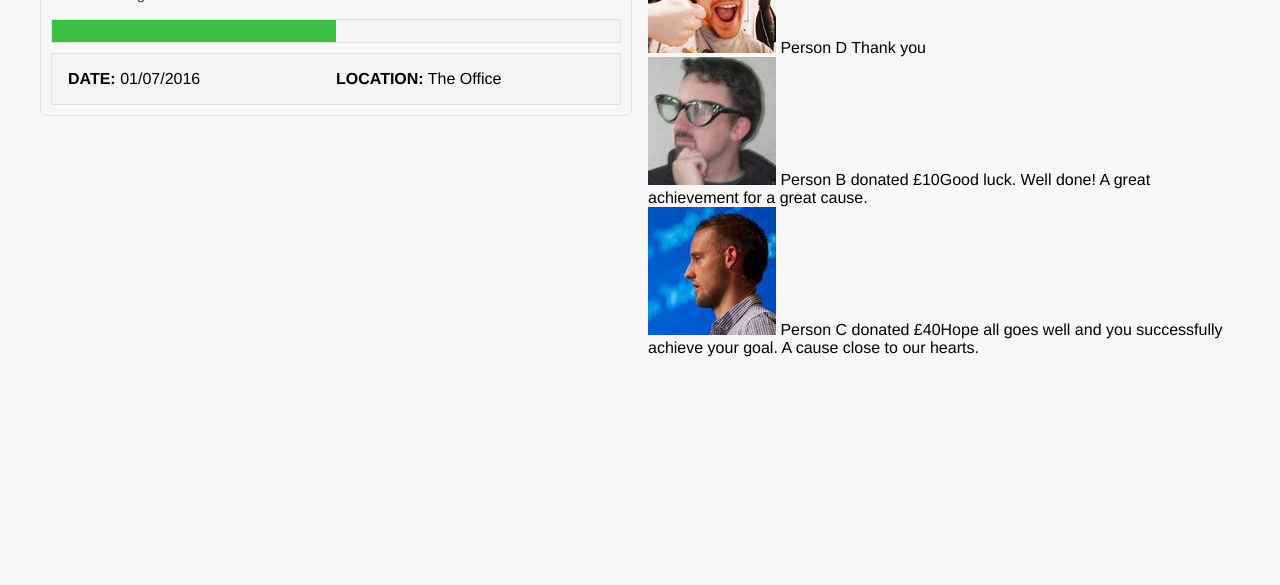
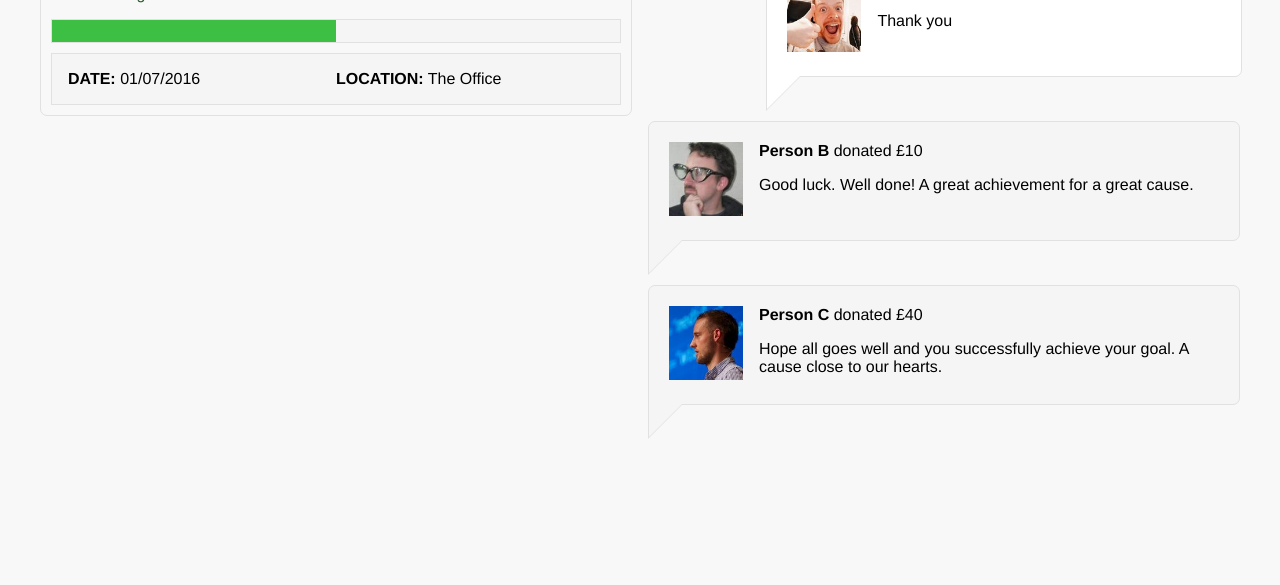
Before and after one commit to thebeansgroup/frontender-task_vanilla, a website built with webpack: page public/index.html in a window 1280 px wide. Shown: the part 215-800 px from the top of the page. Built offline with nearby package versions, Linux system fonts and the light colour scheme.

Commit message:
basic comments styling

```diff
--- a/public/css/styles.css
+++ b/public/css/styles.css
@@ -74,6 +74,102 @@ body {
   padding: 1rem;
 }
 
+.comments__comment {
+  background-color: #f5f5f5;
+  border: solid;
+  border-color: #e1e1e1;
+  border-width: 1px;
+  position: relative;
+  -moz-border-radius: 10px;
+  -webkit-border-radius: 10px;
+  border-radius: 7px;
+  margin-bottom: 44px;
+  border-bottom-left-radius: 0;
+}
+
+.comments__comment:before {
+  content: "";
+  position: absolute;
+  bottom: -35px;
+  width: 0;
+  height: 0;
+  border-top: 0x solid transparent;
+  border-left: 35px solid #e1e1e1;
+  border-bottom: 35px solid transparent;
+  left: -1px;
+}
+
+.comments__comment___tail {
+  content: "";
+  position: absolute;
+  bottom: -33px;
+  width: 0;
+  height: 0;
+  border-top: 0x solid transparent;
+  border-left: 33px solid #f5f5f5;
+  border-bottom: 33px solid transparent;
+}
+
+.comments__comment__content {
+  margin: 20px;
+}
+
+.comments__comment__content__image img {
+  width: 74px;
+}
+
+.comments__comment__content__image {
+  display: inline-block;
+}
+
+.comments__comment__content__text {
+  display: inline-block;
+  margin: 0 16px;
+  position: absolute;
+}
+
+.comments__comment__content__text__name {
+  font-weight: bold;
+}
+
+.comments__child-comment {
+  background-color: #fff;
+  border: solid;
+  border-color: #e1e1e1;
+  border-width: 1px;
+  position: relative;
+  -moz-border-radius: 10px;
+  -webkit-border-radius: 10px;
+  border-radius: 7px;
+  margin-bottom: 44px;
+  border-bottom-left-radius: 0;
+  width: 80%;
+  margin-left: 20%;
+}
+
+.comments__child-comment:before {
+  content: "";
+  position: absolute;
+  bottom: -35px;
+  width: 0;
+  height: 0;
+  border-top: 0x solid transparent;
+  border-left: 35px solid #e1e1e1;
+  border-bottom: 35px solid transparent;
+  left: -1px;
+}
+
+.comments__child-comment___tail {
+  content: "";
+  position: absolute;
+  bottom: -33px;
+  width: 0;
+  height: 0;
+  border-top: 0x solid transparent;
+  border-left: 33px solid #fff;
+  border-bottom: 33px solid transparent;
+}
+
 @media (min-width: 600px) {
   .row {
     grid-template-columns: repeat(2, 1fr);
--- a/src/components/comments/elements.js
+++ b/src/components/comments/elements.js
@@ -9,30 +9,62 @@ export class Comment {
 
   render() {
     let comment = `
-      <div class="comment">
-        <img src="${this.comment.image}"/>
-        ${this.comment.name}
+      <div class="comments__comment">
+        <div class="comments__comment__content">
+          <div class="comments__comment__content__image">
+            <img src="${this.comment.image}"/>
+          </div>
+          <div class="comments__comment__content__text">
+            <span class="comments__comment__content__text__name">
+              ${this.comment.name}
+            </span>
     `;
 
     if(this.comment.donation > 0) {
       comment += `donated £${this.comment.donation/100}`
     }
 
-    comment += this.comment.comment
+    comment += `
+      <p>
+        ${this.comment.comment}
+      </p>
+    `;
 
-    comment += `</div>`
+    comment += `
+          </div>
+        </div>
+        <div class="comments__comment___tail"></div>
+      </div>
+    `;
 
     this.comment.children.forEach(element => {
       let child = `
-        <div class="child-comment">
-          <img src="${element.image}"/>
-          ${element.name}
+        <div class="comments__child-comment">
+          <div class="comments__comment__content">
+            <div class="comments__comment__content__image">
+              <img src="${element.image}"/>
+            </div>
+          <div class="comments__comment__content__text">
+            <span class="comments__comment__content__text__name">
+              ${element.name}
+            </span>
       `;
       if (element.donation > 0) {
         child += `donated £${element.donation / 100}`;
       }
 
-      child += element.comment;
+      child += `
+      <p>
+        ${element.comment}
+      </p>
+    `;
+
+      child += `
+          </div>
+        </div>
+        <div class="comments__child-comment___tail"></div>
+      </div>
+      `;
 
       comment += child
     });
```
